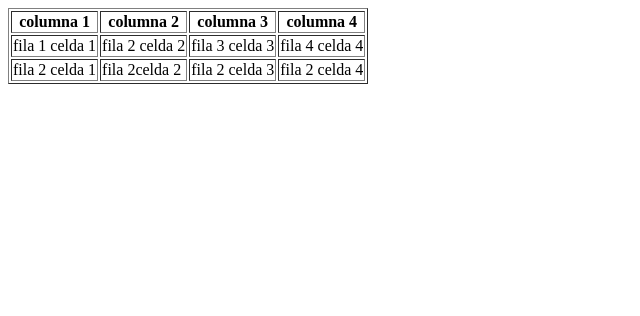
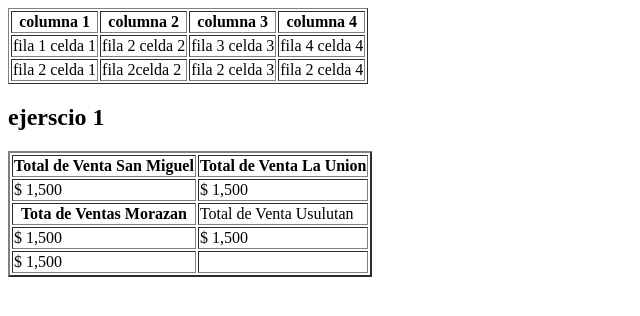
Before and after one commit to roxana94/palma, a plain HTML site: page practica4.html.html in a window 1280 px wide. Shown: the whole page, without its empty margins (0-640 px from the left). Drawn offline with Linux system fonts and the light colour scheme.

Commit message:
haciendo tablas con etiquetas html

```diff
--- a/practica4.html.html
+++ b/practica4.html.html
@@ -17,6 +17,30 @@
    <td>fila 2 celda 1</td><td>fila 2celda 2</td><td>fila 2 celda 3</td><td>fila 2 celda 4</td>
    </tr>
    </table>
+   <tr>
+
+   <h2>
+   ejerscio 1
+   <h2/>
+   <tr/>
+
+   <table border="2">
+   <tr>
+   <th>Total de Venta San Miguel</th><th>Total de Venta La Union</th>
+   <tr>
+   <td>$ 1,500 </td><td>$ 1,500</t>
+   </tr>
+   <th>Tota de Ventas Morazan</th><td>Total de Venta Usulutan</td>
+   <tr>
+   <td>$ 1,500 </td><td>$ 1,500</t>
+
+  </tr>
+
+  <tr>
+   <td>$ 1,500 </td><td></t>
+
+  </tr>
+     </tr>
 
 
 
```
